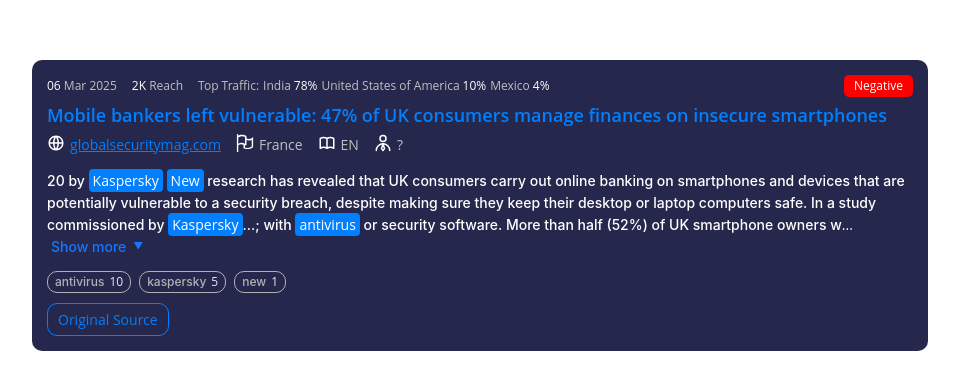
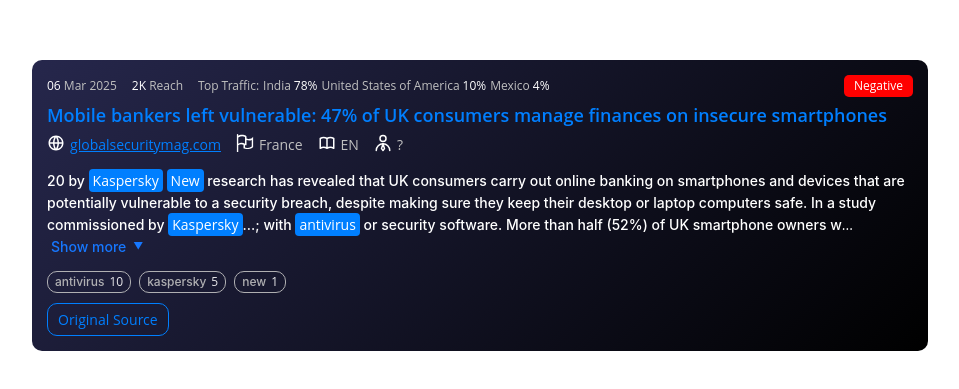
Before and after one commit to Mickle52/kaspersky_task, a React (Vite) app: page / in a window 1280 px wide. Shown: the part 195-584 px from the top of the page, without its empty margins (160-1119 px from the left). Built offline with nearby package versions, Linux system fonts and the light colour scheme.

Commit message:
Add back gradient

```diff
--- a/src/components/Card/card.css
+++ b/src/components/Card/card.css
@@ -1,6 +1,6 @@
 .card-container {
   width: 70vw;
-  background-color: var(--color-background);
+  background-image: linear-gradient(135deg, var(--color-background), #000000);
   color: white;
   font-weight: 500;
   padding: 15px;
```
